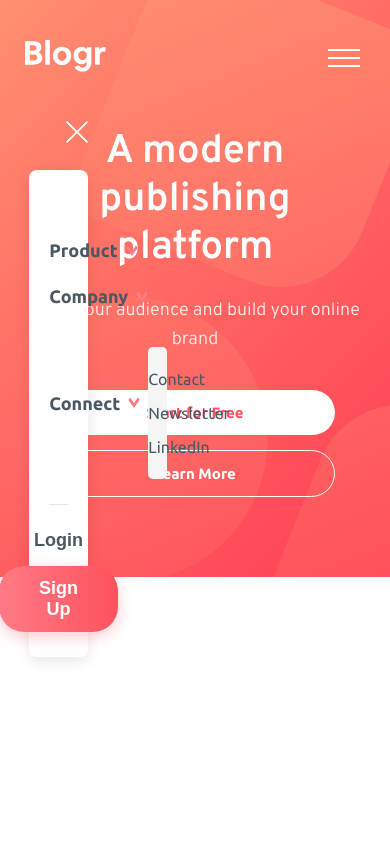
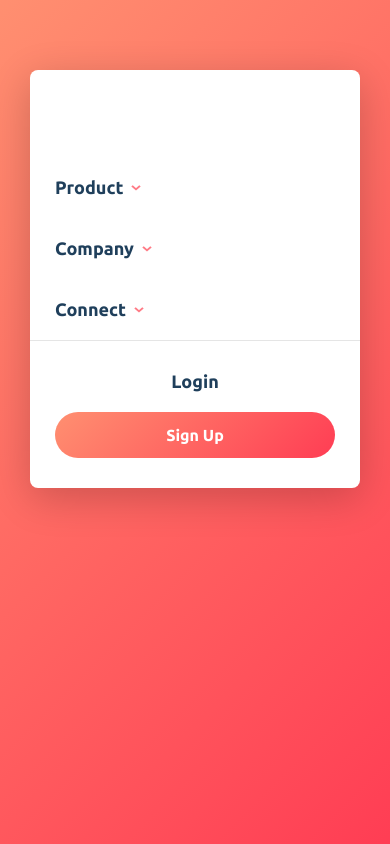
Before and after one commit to Musiki8213/Task-8.2--UI-Challenge, a React (Vite) app: page / in a window 390 px wide. Both pictures are taken after a click on the button 344 px from the left and 59 px from the top of the page. Shown: the top 844 px of the page. Built offline with nearby package versions, Linux system fonts and the light colour scheme.

Commit message:
style: adjust sidebar layout for mobile screens

```diff
--- a/src/assets/Components/Sidebar/Sidebar.css
+++ b/src/assets/Components/Sidebar/Sidebar.css
@@ -1,53 +1,58 @@
-
-
 .sidebar-overlay {
   position: fixed;
   top: 0;
   left: 0;
-  width: 30%;
-  height: 40%;
- display: flex;
+  width: 100%;
+  height: 100%;
+  background: linear-gradient(135deg, hsl(13, 100%, 72%) 0%, hsl(353, 100%, 62%) 100%);
+  z-index: 2000;
+  display: flex;
   justify-content: center;
   align-items: flex-start;
-  z-index: 1000;
-  padding-top: 170px;
+  padding-top: 50px;
+  overflow-y: auto;
 }
 
 .sidebar {
   background-color: #fff;
   border-radius: 8px;
-  width: 50%;
-  max-width: 350px;
-  padding: 25px 20px;
-  box-shadow: 0 4px 15px rgba(0, 0, 0, 0.1);
+  width: 90%;
+  max-width: 330px;
+  padding: 0;
+  box-shadow: 0 10px 40px rgba(0, 0, 0, 0.2);
   display: flex;
   flex-direction: column;
-  gap: 25px;
+  margin-top: 20px;
 }
 
 .sidebar-header {
   display: flex;
   justify-content: space-between;
   align-items: center;
-  margin-bottom: 20px;
+  padding: 30px 25px 25px;
+  position: relative;
 }
 
-
+.sidebar-logo {
+  height: 32px;
+}
 
 .close-icon {
-  width: 24px;
-  height: 24px;
+  width: 28px;
+  height: 28px;
   cursor: pointer;
-  filter: brightness(0) invert(1);
-  position: absolute;
-  top: 120px;
-  right: 24%;
+  transition: opacity 0.2s ease;
+}
+
+.close-icon:hover {
+  opacity: 0.7;
 }
 
 .sidebar-nav {
   display: flex;
   flex-direction: column;
-  gap: 20px;
+  padding: 0 25px;
+  gap: 0;
 }
 
 .nav-item {
@@ -60,75 +65,146 @@
   justify-content: center;
   font-size: 18px;
   font-weight: 600;
-  color: hsl(207, 13%, 34%);
+  color: hsl(208, 49%, 24%);
   cursor: pointer;
-  padding-bottom: 5px;
+  padding: 20px 0;
+  gap: 8px;
+  font-family: "Ubuntu", sans-serif;
 }
 
 .arrow-icon {
-  width: 12px;
-  height: 12px;
-  margin-left: 8px;
+  width: 10px;
+  height: 6px;
+  transition: transform 0.3s ease;
+}
+
+.arrow-icon.rotated {
+  transform: rotate(180deg);
 }
 
 .sub-menu {
   list-style: none;
   padding: 0;
-  margin: 15px 0 0 0;
-  background-color: hsl(207, 13%, 34%, 0.05);
+  margin: 0 0 10px 0;
+  background-color: hsl(240, 2%, 79%, 0.1);
   border-radius: 5px;
-  padding: 15px 0;
+  padding: 20px 0;
   width: 100%;
 }
 
 .sub-menu li {
   font-size: 16px;
   color: hsl(207, 13%, 34%);
-  padding: 8px 0;
+  padding: 10px 0;
   cursor: pointer;
   transition: color 0.2s ease;
+  font-weight: 400;
+  font-family: "Ubuntu", sans-serif;
 }
 
 .sub-menu li:hover {
-  color: hsl(355, 100%, 74%);
+  color: hsl(356, 100%, 66%);
 }
-
-.connect-sub-menu {
-  background-color: #f5f5f5;
-}
-
 
 .sidebar-footer {
   display: flex;
   flex-direction: column;
   align-items: center;
-  gap: 15px;
-  padding-top: 25px;
+  gap: 20px;
+  padding: 30px 25px;
   border-top: 1px solid rgba(0, 0, 0, 0.1);
 }
 
 .login-button {
   background: none;
   border: none;
-  color: hsl(207, 13%, 34%);
+  color: hsl(208, 49%, 24%);
   font-size: 18px;
   font-weight: 600;
   cursor: pointer;
+  padding: 0;
+  font-family: "Ubuntu", sans-serif;
+  transition: color 0.2s ease;
+}
+
+.login-button:hover {
+  color: hsl(356, 100%, 66%);
 }
 
 .signup-button {
-  background: linear-gradient(to right, hsl(355, 100%, 74%), hsl(356, 100%, 66%));
+  background: linear-gradient(135deg, hsl(13, 100%, 72%) 0%, hsl(353, 100%, 62%) 100%);
   border: none;
-  border-radius: 25px;
+  border-radius: 30px;
   color: #fff;
-  font-size: 18px;
+  font-size: 16px;
   font-weight: 700;
-  padding: 12px 40px;
+  padding: 14px 50px;
   cursor: pointer;
-  box-shadow: 0 5px 15px rgba(255, 82, 97, 0.3);
+  width: 100%;
+  max-width: 280px;
   transition: opacity 0.3s ease;
+  font-family: "Ubuntu", sans-serif;
 }
 
 .signup-button:hover {
   opacity: 0.9;
 }
+
+@media (min-width: 769px) {
+  .sidebar-overlay {
+    display: none;
+  }
+}
+
+@media (max-width: 375px) {
+  .sidebar {
+    width: 95%;
+    max-width: 100%;
+    margin-top: 10px;
+  }
+
+  .sidebar-header {
+    padding: 25px 20px 20px;
+  }
+
+  .sidebar-logo {
+    height: 28px;
+  }
+
+  .close-icon {
+    width: 24px;
+    height: 24px;
+  }
+
+  .sidebar-nav {
+    padding: 0 20px;
+  }
+
+  .nav-toggle {
+    font-size: 16px;
+    padding: 18px 0;
+  }
+
+  .sub-menu {
+    padding: 18px 0;
+  }
+
+  .sub-menu li {
+    font-size: 15px;
+    padding: 8px 0;
+  }
+
+  .sidebar-footer {
+    padding: 25px 20px;
+    gap: 18px;
+  }
+
+  .login-button {
+    font-size: 16px;
+  }
+
+  .signup-button {
+    font-size: 15px;
+    padding: 12px 40px;
+  }
+}
--- a/src/assets/Components/Sidebar/Sidebar.tsx
+++ b/src/assets/Components/Sidebar/Sidebar.tsx
@@ -1,9 +1,8 @@
-
 import React, { useState } from 'react';
 import './Sidebar.css';
 import arrowDown from '/icon-arrow-dark.svg';
-import arrowUp from '/icon-arrow-dark.svg';
 import closeIcon from '/icon-close.svg';
+import logo from '/logo.svg';
 
 interface SidebarProps {
   isOpen: boolean;
@@ -11,27 +10,31 @@ interface SidebarProps {
 }
 
 const Sidebar: React.FC<SidebarProps> = ({ isOpen, onClose }) => {
+  const [productOpen, setProductOpen] = useState(false);
+  const [companyOpen, setCompanyOpen] = useState(false);
+  const [connectOpen, setConnectOpen] = useState(false);
 
   if (!isOpen) {
     return null;
   }
 
-
-  const [productOpen, setProductOpen] = useState(false);
-  const [companyOpen, setCompanyOpen] = useState(false);
-  const [connectOpen, setConnectOpen] = useState(true);
-
   return (
-    <div className="sidebar-overlay">
-      <div className="sidebar">
+    <div className="sidebar-overlay" onClick={onClose}>
+      <div className="sidebar" onClick={(e) => e.stopPropagation()}>
         <div className="sidebar-header">
+          <img src={logo} alt="Blogr" className="sidebar-logo" />
           <img src={closeIcon} alt="Close" className="close-icon" onClick={onClose} />
         </div>
 
         <nav className="sidebar-nav">
           <div className="nav-item">
             <div className="nav-toggle" onClick={() => setProductOpen(!productOpen)}>
-              Product <img src={productOpen ? arrowUp : arrowDown} alt="Toggle" className="arrow-icon" />
+              Product
+              <img
+                src={arrowDown}
+                alt="Toggle"
+                className={`arrow-icon ${productOpen ? 'rotated' : ''}`}
+              />
             </div>
             {productOpen && (
               <ul className="sub-menu">
@@ -46,7 +49,12 @@ const Sidebar: React.FC<SidebarProps> = ({ isOpen, onClose }) => {
 
           <div className="nav-item">
             <div className="nav-toggle" onClick={() => setCompanyOpen(!companyOpen)}>
-              Company <img src={companyOpen ? arrowUp : arrowDown} alt="Toggle" className="arrow-icon" />
+              Company
+              <img
+                src={arrowDown}
+                alt="Toggle"
+                className={`arrow-icon ${companyOpen ? 'rotated' : ''}`}
+              />
             </div>
             {companyOpen && (
               <ul className="sub-menu">
@@ -60,10 +68,15 @@ const Sidebar: React.FC<SidebarProps> = ({ isOpen, onClose }) => {
 
           <div className="nav-item">
             <div className="nav-toggle" onClick={() => setConnectOpen(!connectOpen)}>
-              Connect <img src={connectOpen ? arrowUp : arrowDown} alt="Toggle" className="arrow-icon" />
+              Connect
+              <img
+                src={arrowDown}
+                alt="Toggle"
+                className={`arrow-icon ${connectOpen ? 'rotated' : ''}`}
+              />
             </div>
             {connectOpen && (
-              <ul className="sub-menu connect-sub-menu">
+              <ul className="sub-menu">
                 <li>Contact</li>
                 <li>Newsletter</li>
                 <li>LinkedIn</li>
```
